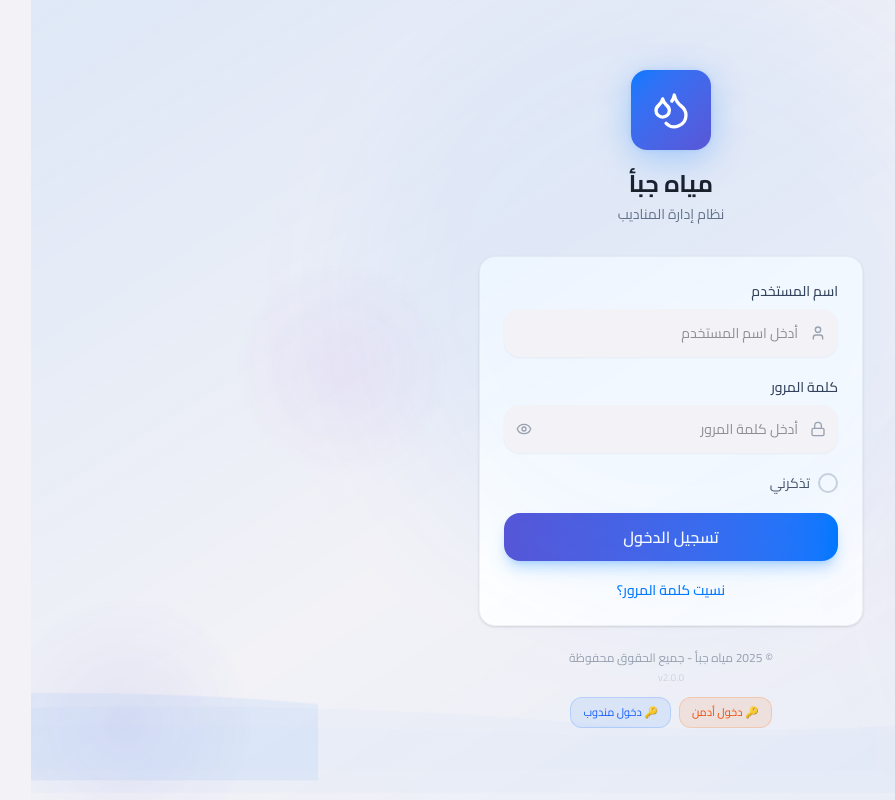
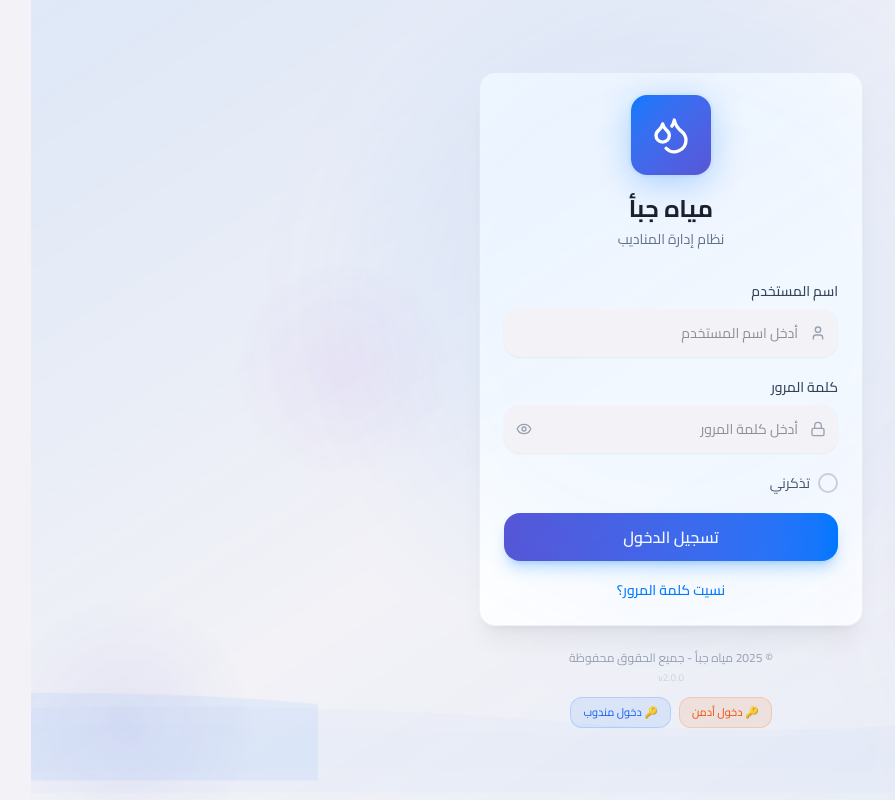
Before and after one commit to aliamer8144-commits/moyah-jaba-crm, a Next.js app: page / in a window 1280 px wide. Shown: the whole page, without its empty margins (0-895 px from the left). Built offline with nearby package versions, Linux system fonts and the light colour scheme.

Commit message:
65ed83b4-4ed8-4918-be93-447c8acfe343

```diff
--- a/src/components/app/login-page.tsx
+++ b/src/components/app/login-page.tsx
@@ -194,7 +194,9 @@ export function LoginPage() {
         transition={{ duration: 0.5, ease: 'easeOut' }}
         className="w-full max-w-sm"
       >
-        {/* Logo */}
+        {/* Card */}
+        <div className="bg-white dark:bg-gray-900 rounded-2xl p-6 shadow-xl shadow-black/5 border border-gray-200/50 dark:border-gray-800/50">
+          {/* Logo & Name inside card */}
           <div className="flex flex-col items-center mb-8">
             <div className="animate-float">
               <div className="w-20 h-20 bg-gradient-to-br from-[#007AFF] to-[#5856D6] rounded-2xl flex items-center justify-center animate-logo-glow mb-4 shadow-lg shadow-[#007AFF]/20">
@@ -205,8 +207,6 @@ export function LoginPage() {
             <p className="text-sm text-gray-500 dark:text-gray-400 mt-1">نظام إدارة المناديب</p>
           </div>
 
-        {/* Card */}
-        <div className="bg-white dark:bg-gray-900 rounded-2xl p-6 shadow-sm border border-gray-200/50 dark:border-gray-800/50">
           <form onSubmit={handleLogin} className="space-y-5">
             {/* Username */}
             <div className="space-y-2">
```
Lines whose indentation alone changed are shown as unchanged.
